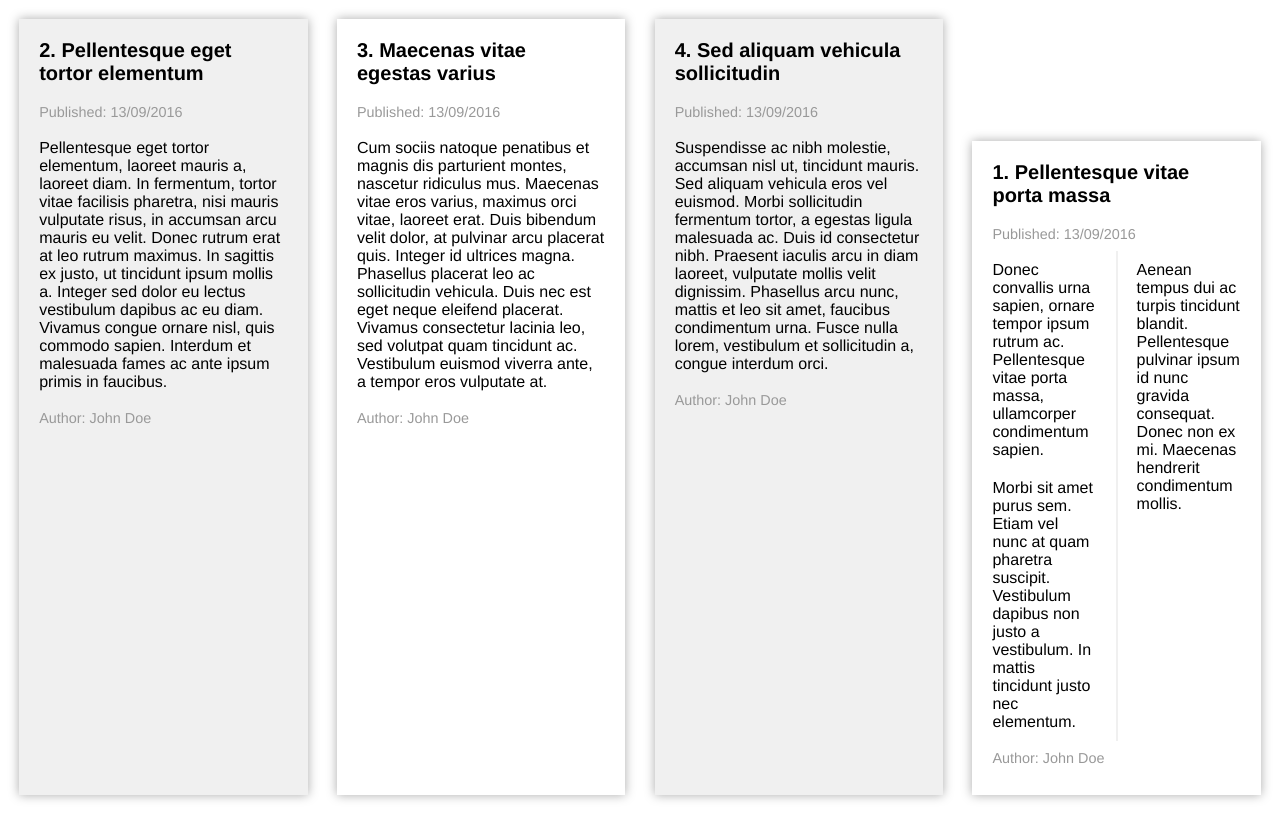
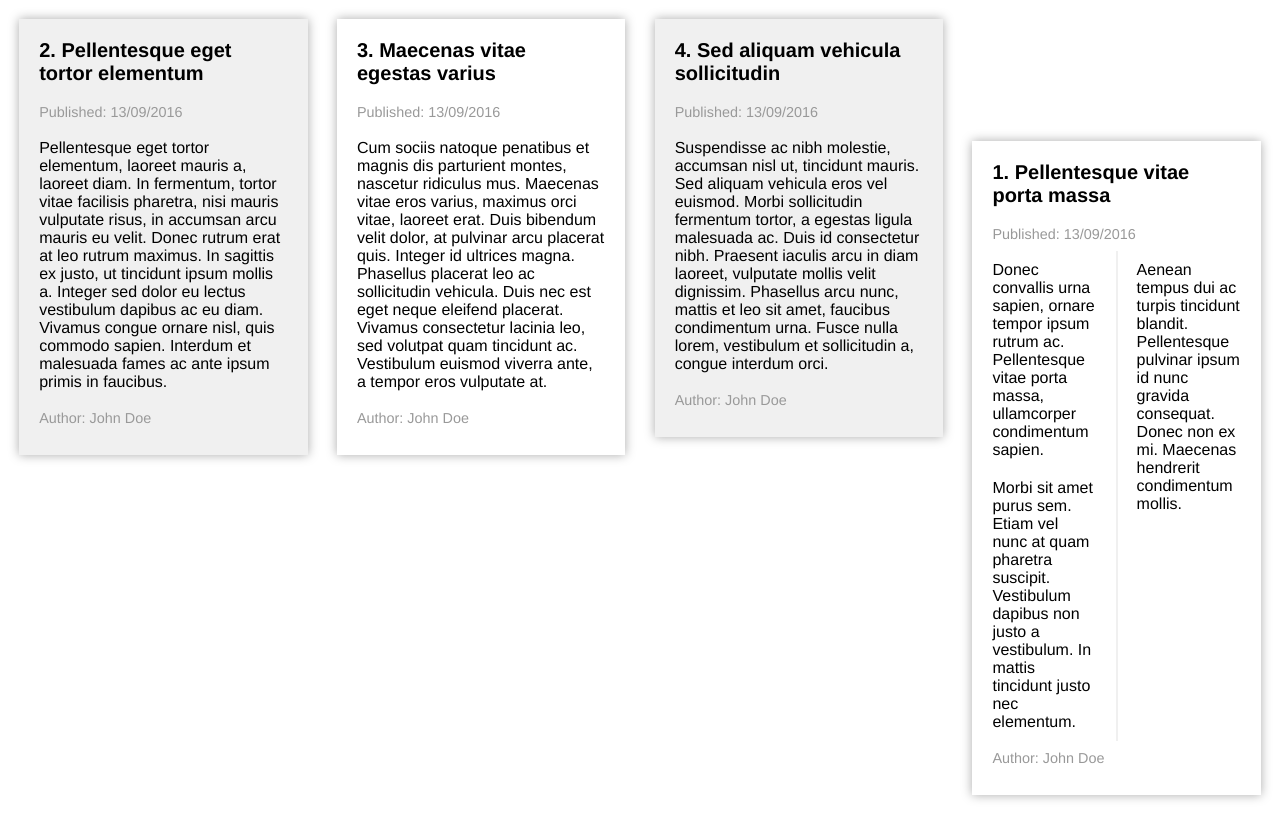
Before and after one commit to arie-deelen/Flexbox, a plain HTML site: page index.html in a window 1280 px wide. Drawn offline with Linux system fonts and the light colour scheme.

Commit message:
Update style.css

```diff
--- a/style.css
+++ b/style.css
@@ -43,6 +43,8 @@ footer p {
 
 .item:nth-child(even) {
 	background: #f0f0f0;
+
+
 }
 
 @media screen and (min-width: 768px) {
@@ -51,23 +53,32 @@ footer p {
 		flex-direction: row;
 		flex-wrap: nowrap;
 		justify-content: space-between; /*flex-start, flex-end, center, space-between, space-around*/
-		align-items: stretch; /*flex-start, flex-end, center, stretch, baseline*/
+		align-items: stretch; /*flex-start, flex-end, center, baseline, stretch*/
 		width: 97%;
 		height: 97%;
 		margin: 1.5%;
 	}
 
 	.item {
-		width: 20%;
+		/*width: 20%;*/
+		flex-basis: 20%;
+	}
+
+	.item:first-child {
+		/*flex-grow: 2;*/
 	}
 
 }
 
-@media screen and (min-width: 1024px) {
+@media screen and (min-width: 1200px) {
+
+	.container {
+		align-items: flex-start;
+	}
 
 	.item:first-child {
 		order: 1;
-		align-self: flex-end;
+		align-self: flex-end; /*flex-start, flex-end, center, baseline, stretch, auto*/
 
 		column-count: 2;
 		column-gap: 2.5em;
```
